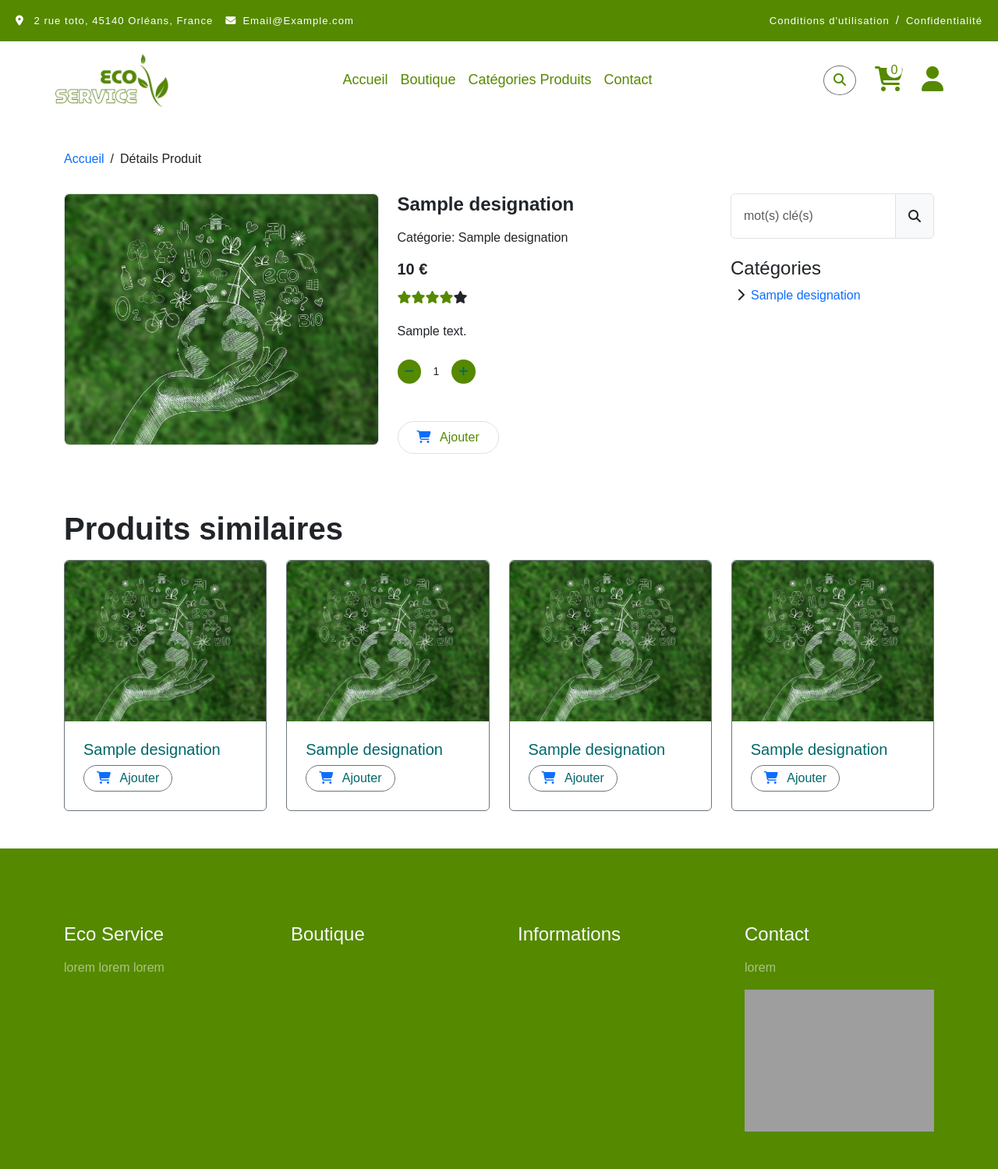
After one commit to HylaDev/ecoservices, a Symfony app: template eco_services_project/templates/product_details/index.html.twig in a window 1280 px wide. The commit adds this page. Shown: the whole page at 78% size. Run offline with Twig, Linux system fonts and the light colour scheme; the template is opened without the code that fills it: most values are stand-ins (such as "Sample title", 1, 10 or a date in 2020); some libraries are stand-ins or nearby versions; some web fonts are replaced; grey boxes are pictures that could not be loaded.

Commit message:
add cart, checkout,details product controllers and template and design detail product page

```diff
--- a/eco_services_project/public/styles/general.css
+++ b/eco_services_project/public/styles/general.css
@@ -16,7 +16,7 @@ a{
     background-color: var(--white-color);
 }
 .m-bg-primary{
-    background-color: var(--primary-color);
+    background-color: var(--primary-color) !important;
 }
 .m-bg-secondary{
     background-color: var(--secondary-color);
@@ -29,6 +29,9 @@ a{
 }
 .border-secondary{
     color: var(--secondary-color) !important;
+}
+.h-400{
+    max-height: 400px !important;
 }
 /*** General End ***/
 
@@ -306,5 +309,10 @@ a{
     #role_choice{
         margin-top: 30% !important;
     }
+}
 
+/*** Product Details Start ***/
+#detailsProduit
+{
+    margin-top: 15%;
 }
--- /dev/null
+++ b/eco_services_project/templates/product_details/index.html.twig
@@ -0,0 +1,100 @@
+{% extends 'base.html.twig' %}
+
+{% block title %}Détails Produit{% endblock %}
+
+{% block content %}
+
+
+<div class="container" id="detailsProduit">
+    <div class="breadcrumb">
+        <a href="{{ path('home') }}">Accueil</a> <span class="mx-2">/</span> <p class="">Détails Produit</p>
+    </div>
+    <div class="row g-4 mb-5">
+        <div class="col-lg-8 col-xl-9">
+            <div class="row g-4">
+                <div class="col-lg-6">
+                    <div class="border rounded">
+                        <a href="#">
+                            <img src="{{ asset('assets/img/num.jpg') }}" class="img-fluid rounded" alt="Image">
+                        </a>
+                    </div>
+                </div>
+                <div class="col-lg-6">
+                    <h4 class="fw-bold mb-3">{{product.designation}}</h4>
+                    <p class="mb-3">Catégorie: {{product.category.designation}}</p>
+                    <h5 class="fw-bold mb-3">{{product.price}} €</h5>
+                    <div class="d-flex mb-4">
+                        <i class="fa fa-star text-green"></i>
+                        <i class="fa fa-star text-green"></i>
+                        <i class="fa fa-star text-green"></i>
+                        <i class="fa fa-star text-green"></i>
+                        <i class="fa fa-star"></i>
+                    </div>
+                    <p class="mb-4">
+                        {{product.description}}
+                    </p>
+                    <div class="input-group quantity mb-5" style="width: 100px;">
+                        <div class="input-group-btn">
+                            <button class="btn btn-sm btn-minus rounded-circle m-bg-primary text-secon" >
+                                <i class="fa fa-minus"></i>
+                            </button>
+                        </div>
+                        <input type="text" class="form-control form-control-sm text-center border-0" value="1">
+                        <div class="input-group-btn">
+                            <button class="btn btn-sm btn-plus rounded-circle m-bg-primary  text-secon">
+                                <i class="fa fa-plus"></i>
+                            </button>
+                        </div>
+                    </div>
+                    <a href="#" class="btn m-btn-primary border text-green rounded-pill px-4 py-2 mb-4"><i class="fa fa-shopping-cart text-green  me-2 text-primary"></i> Ajouter</a>
+                </div>
+
+            </div>
+        </div>
+        <div class="col-lg-4 col-xl-3">
+            <div class="row g-4">
+                <div class="col-lg-12">
+                    <div class="input-group w-100 mx-auto d-flex mb-4">
+                        <input type="search" class="form-control p-3" placeholder="mot(s) clé(s)" aria-describedby="search-icon-1">
+                        <span id="search-icon-1" class="input-group-text p-3"><i class="fa fa-search"></i></span>
+                    </div>
+                    <div class="mb-4">
+                        <h4>Catégories</h4>
+                        <ul class="list-unstyled">
+                            {% for category in categories %}
+                            <li>
+                                <div class=" fruite-name">
+                                    <i class="fas fa-chevron-right mx-2"></i><a href="#">{{category.designation}}</a>
+                                </div>
+                            </li>
+                            {% endfor %}
+                        </ul>
+                    </div>
+                </div>
+
+            </div>
+        </div>
+    </div>
+    <h1 class="fw-bold mb-3">Produits similaires</h1>
+    <div class="vesitable">
+        <div class="owl-carousel vegetable-carousel justify-content-center">
+        {% for produit in products %}
+            <div class="border border-secondary rounded position-relative vesitable-item h-400">
+                <div class="vesitable-img">
+                    <img src="{{ asset('assets/img/num.jpg') }}" class="img-fluid w-100 rounded-top" alt="">
+                </div>
+                <div class="p-4 pb-0 rounded-bottom">
+                    <h5>{{produit.designation}}</h5>
+                    <div class="d-flex justify-content-between flex-lg-wrap">
+                    {% if app.user %}
+                        <p class="fs-3 fw-bold">{{produit.price}}</p>
+                    {% endif %}
+                        <a href="#" class="btn border border-secondary rounded-pill px-3 py-1 mb-4 text-primary"><i class="fa fa-shopping-cart me-2 text-primary"></i> Ajouter</a>
+                    </div>
+                </div>
+            </div>
+        {% endfor %}
+        </div>
+    </div>
+</div>
+{% endblock %}
```
Also changed, not shown: eco_services_project/src/Controller/CartController.php (added, +18 -0 lines), eco_services_project/src/Controller/CheckoutController.php (added, +18 -0 lines), eco_services_project/src/Controller/ProductDetailsController.php (added, +29 -0 lines), eco_services_project/src/Repository/ProductRepository.php (+10 -0 lines), eco_services_project/templates/cart/index.html.twig (added, +20 -0 lines), eco_services_project/templates/checkout/index.html.twig (added, +20 -0 lines), eco_services_project/templates/shop/index.html.twig (+10 -23 lines).
